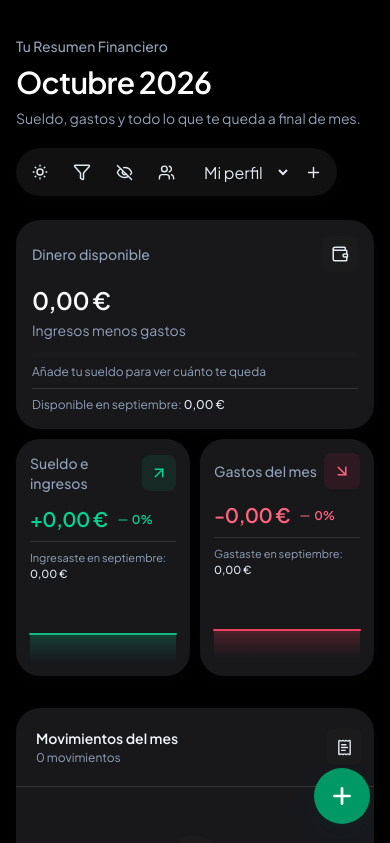
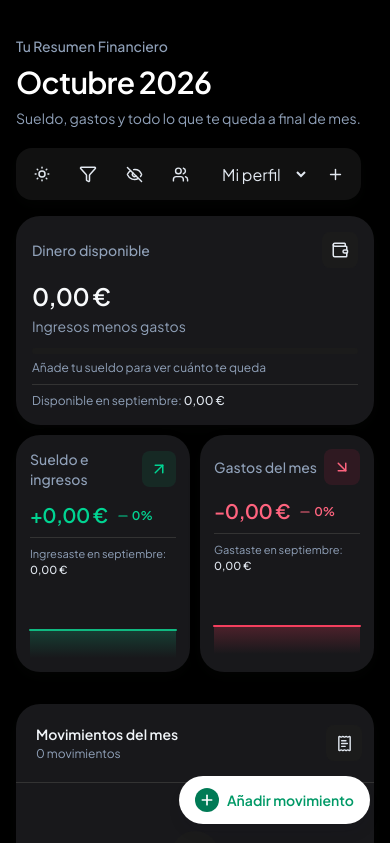
Before and after one commit to E7OY/balance, a React (Vite) app: page / in a window 390 px wide. Shown: the top 843 px of the page. Built offline with nearby package versions, Linux system fonts and the light colour scheme.

Commit message:
Update add button

```diff
--- a/src/App.jsx
+++ b/src/App.jsx
@@ -211,7 +211,7 @@ const App = () => {
         onTouchEnd={handleTouchEnd}
         onTouchCancel={() => { monthSwipeStart.current = null; }}
       >
-        <div className="mb-6 flex flex-col justify-between gap-5 sm:flex-row sm:items-end">
+        <div className="mb-4 flex flex-col justify-between gap-5 sm:flex-row sm:items-end">
           <div>
             <p className="mb-2 text-sm font-medium capitalize text-slate-500 dark:text-slate-400">
               Tu resumen financiero
@@ -223,7 +223,7 @@ const App = () => {
               Sueldo, gastos y todo lo que te queda a final de mes.
             </p>
           </div>
-          <div className="flex flex-wrap items-center gap-2">
+<div className="flex min-w-0 max-w-full flex-wrap items-center gap-2">
 
             <ProfileSwitcher />
             <div className="hidden lg:block">
@@ -258,9 +258,14 @@ const App = () => {
           onClick={() => setIsModalOpen(true)}
           aria-label="Añadir movimiento"
           title="Añadir movimiento"
-          className="fixed bottom-[calc(env(safe-area-inset-bottom)+1.25rem)] right-5 z-40 inline-flex size-14 items-center justify-center rounded-full bg-emerald-600 text-white shadow-lg shadow-emerald-950/20 transition-transform hover:scale-105 hover:bg-emerald-700 focus-visible:outline-none focus-visible:ring-4 focus-visible:ring-emerald-500/30 active:scale-95 lg:hidden"
+          className="fixed bottom-[calc(env(safe-area-inset-bottom)+1.25rem)] right-5 z-40 inline-flex h-12 items-center gap-2 rounded-full bg-slate-800 px-4 text-emerald-600 shadow-lg shadow-slate-900/10 transition-all duration-200 hover:scale-105 hover:bg-emerald-50 focus-visible:outline-none focus-visible:ring-4 focus-visible:ring-emerald-500/30 active:scale-95 dark:bg-white dark:hover:bg-slate-800 lg:hidden"
         >
-          <Plus size={26} strokeWidth={2.5} />
+          <span className="inline-flex size-6 items-center justify-center rounded-full bg-emerald-700 text-white">
+            <Plus size={16} strokeWidth={2.5} />
+          </span>
+          <span className="text-sm font-semibold">
+            Añadir movimiento
+          </span>
         </button>
       )}
 
--- a/src/components/ProfileSwitcher.jsx
+++ b/src/components/ProfileSwitcher.jsx
@@ -210,8 +210,8 @@ const ProfileSwitcher = () => {
 
   return (
     <>
-        <div className="flex items-center gap-0.5 rounded-full bg-white p-1 shadow-[0_5px_15px_rgba(40,50,45,0.07),0_1px_4px_rgba(40,50,45,0.03)] dark:bg-slate-900 md:contents">
-                        <button
+<div className="flex min-w-0 max-w-full flex-wrap items-center justify-end gap-1.5 rounded-2xl bg-white p-1.5 shadow-[0_5px_15px_rgba(40,50,45,0.07),0_1px_4px_rgba(40,50,45,0.03)] dark:bg-slate-900 sm:gap-2 md:contents">
+         <button
                 type="button"
                 onClick={() => setTheme((currentTheme) => (currentTheme === 'dark' ? 'light' : 'dark'))}
                 aria-label={theme === 'dark' ? 'Activar modo claro' : 'Activar modo oscuro'}
--- a/src/components/TransactionItem.jsx
+++ b/src/components/TransactionItem.jsx
@@ -221,7 +221,7 @@ const TransactionItem = ({ transaction, layout = 'table' }) => {
           <section role="dialog" aria-modal="true" aria-labelledby="split-expense-title" className="w-full max-w-sm rounded-xl border border-slate-200 bg-white p-5 shadow-xl dark:border-slate-700 dark:bg-slate-900">
             <h2 id="split-expense-title" className="text-base font-semibold text-slate-950 dark:text-slate-50">Dividir gasto en cuotas</h2>
             <p className="mt-1 text-sm text-slate-500 dark:text-slate-400">
-              {description || transaction.category} · {formatCurrency(Number(transaction.amount))}
+              {description || transaction.categoory} · {formatCurrency(Number(transaction.amount))}
             </p>
             <label htmlFor="split-installment-count" className="mb-1.5 mt-4 block text-sm font-medium text-slate-700 dark:text-slate-200">
               Número de cuotas
```
